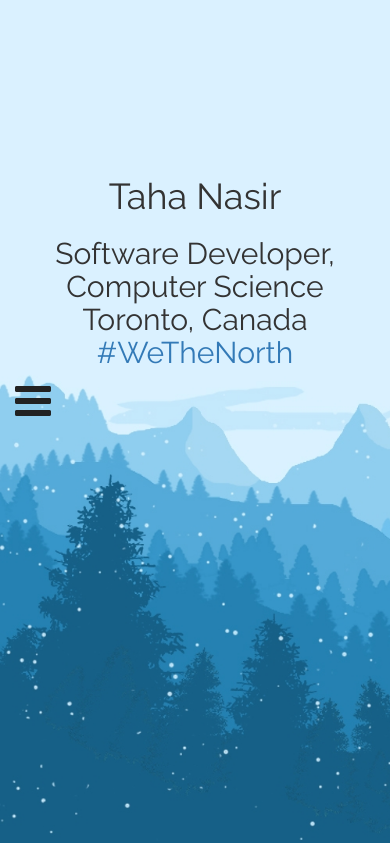
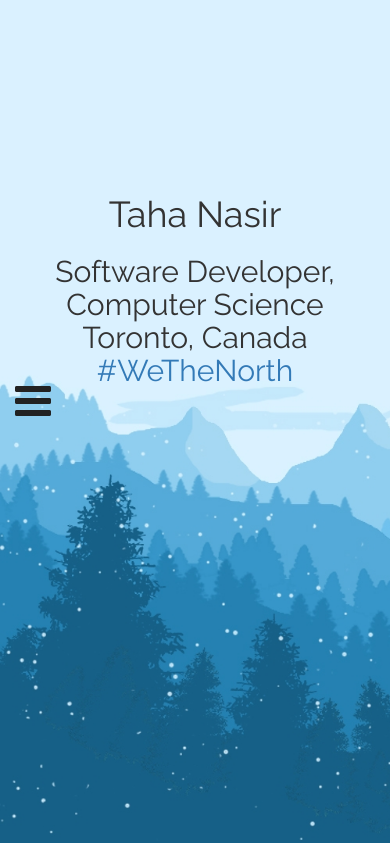
Before and after one commit to tahanasir/tahanasir.github.io, a PHP site: page / in a window 390 px wide. Shown: the top 843 px of the page. Run offline with PHP 8.4, Linux system fonts and the light colour scheme; some libraries are stand-ins or nearby versions.

Commit message:
smaller screen sizes4

```diff
--- a/css/style.css
+++ b/css/style.css
@@ -79,6 +79,6 @@
   }
 
   #home-h1 {
-    padding-top: 35%;
+    padding-top: 40%;
   }
 }
```
